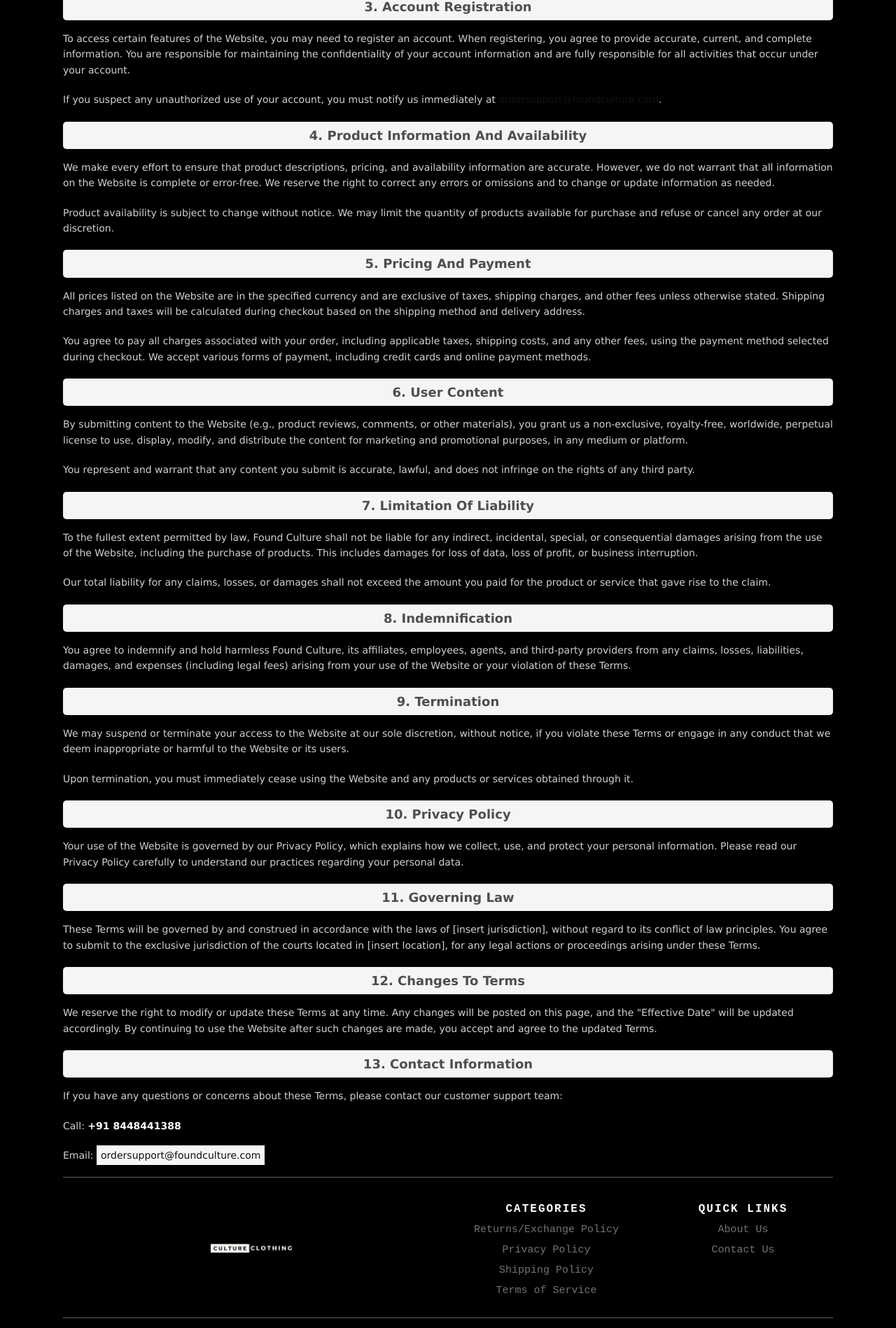
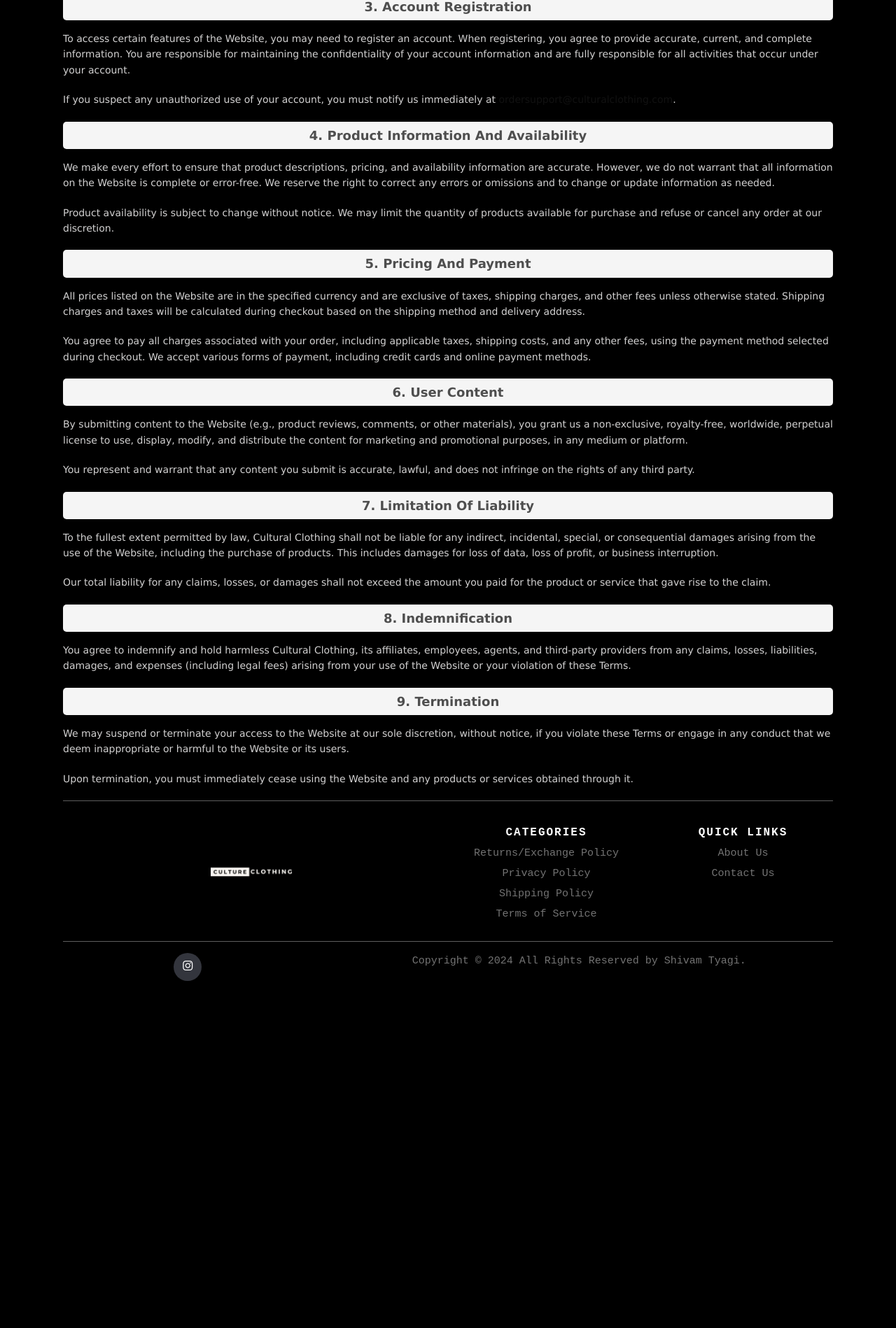
Before and after one commit to shivam142003/Culture-Clothing, a React (Create React App) app: page /terms in a window 1280 px wide. Shown: the part 531-2429 px from the top of the page at 70% size. After the commit the page ends 1939 px from the top, so only its background shows below. Built offline with nearby package versions, Linux system fonts and the light colour scheme.

Commit message:
Update Termsofservice.js
change of number

```diff
--- a/src/components/Termsofservice.js
+++ b/src/components/Termsofservice.js
@@ -10,7 +10,7 @@ const TermsOfService = () => {
 
       <h3 className="return-title">1. Acceptance of Terms</h3>
       <p>
-        By accessing or using the Found Culture Exchanges Portal ("Website"), you agree to comply with and be bound by these Terms of Service ("Terms"). If you do not agree with these Terms, you must not use the Website or purchase products from us.
+        By accessing or using the Cultural Clothing Exchanges Portal ("Website"), you agree to comply with and be bound by these Terms of Service ("Terms"). If you do not agree with these Terms, you must not use the Website or purchase products from us.
       </p>
       <p>
         These Terms are subject to change at any time, and the changes will be posted on this page. Please check periodically for updates. Your continued use of the Website after any changes will constitute your acceptance of such changes.
@@ -29,7 +29,7 @@ const TermsOfService = () => {
         To access certain features of the Website, you may need to register an account. When registering, you agree to provide accurate, current, and complete information. You are responsible for maintaining the confidentiality of your account information and are fully responsible for all activities that occur under your account.
       </p>
       <p>
-        If you suspect any unauthorized use of your account, you must notify us immediately at <a href="mailto:ordersupport@foundculture.com">ordersupport@foundculture.com</a>.
+        If you suspect any unauthorized use of your account, you must notify us immediately at <a href="mailto:ordersupport@culturalclothing.com">ordersupport@culturalclothing.com</a>.
       </p>
 
       <h3 className="return-title">4. Product Information and Availability</h3>
@@ -58,7 +58,7 @@ const TermsOfService = () => {
 
       <h3 className="return-title">7. Limitation of Liability</h3>
       <p>
-        To the fullest extent permitted by law, Found Culture shall not be liable for any indirect, incidental, special, or consequential damages arising from the use of the Website, including the purchase of products. This includes damages for loss of data, loss of profit, or business interruption.
+        To the fullest extent permitted by law, Cultural Clothing shall not be liable for any indirect, incidental, special, or consequential damages arising from the use of the Website, including the purchase of products. This includes damages for loss of data, loss of profit, or business interruption.
       </p>
       <p>
         Our total liability for any claims, losses, or damages shall not exceed the amount you paid for the product or service that gave rise to the claim.
@@ -66,7 +66,7 @@ const TermsOfService = () => {
 
       <h3 className="return-title">8. Indemnification</h3>
       <p>
-        You agree to indemnify and hold harmless Found Culture, its affiliates, employees, agents, and third-party providers from any claims, losses, liabilities, damages, and expenses (including legal fees) arising from your use of the Website or your violation of these Terms.
+        You agree to indemnify and hold harmless Cultural Clothing, its affiliates, employees, agents, and third-party providers from any claims, losses, liabilities, damages, and expenses (including legal fees) arising from your use of the Website or your violation of these Terms.
       </p>
 
       <h3 className="return-title">9. Termination</h3>
@@ -77,25 +77,8 @@ const TermsOfService = () => {
         Upon termination, you must immediately cease using the Website and any products or services obtained through it.
       </p>
 
-      <h3 className="return-title">10. Privacy Policy</h3>
-      <p>
-        Your use of the Website is governed by our Privacy Policy, which explains how we collect, use, and protect your personal information. Please read our Privacy Policy carefully to understand our practices regarding your personal data.
-      </p>
 
-      <h3 className="return-title">11. Governing Law</h3>
-      <p>
-        These Terms will be governed by and construed in accordance with the laws of [insert jurisdiction], without regard to its conflict of law principles. You agree to submit to the exclusive jurisdiction of the courts located in [insert location], for any legal actions or proceedings arising under these Terms.
-      </p>
 
-      <h3 className="return-title">12. Changes to Terms</h3>
-      <p>
-        We reserve the right to modify or update these Terms at any time. Any changes will be posted on this page, and the "Effective Date" will be updated accordingly. By continuing to use the Website after such changes are made, you accept and agree to the updated Terms.
-      </p>
-
-      <h3 className="return-title">13. Contact Information</h3>
-      <p>If you have any questions or concerns about these Terms, please contact our customer support team:</p>
-      <p>Call: <strong className="bold-text">+91 8448441388</strong></p>
-      <p>Email: <a href="mailto:ordersupport@foundculture.com" style={{ backgroundColor: 'whitesmoke', padding: '6px' }}>ordersupport@foundculture.com</a></p>
     </div>
   );
 };
```
